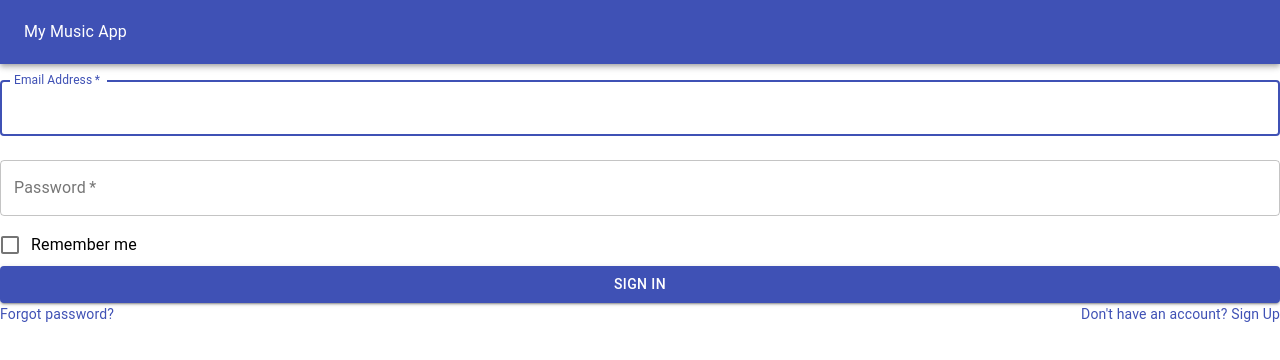
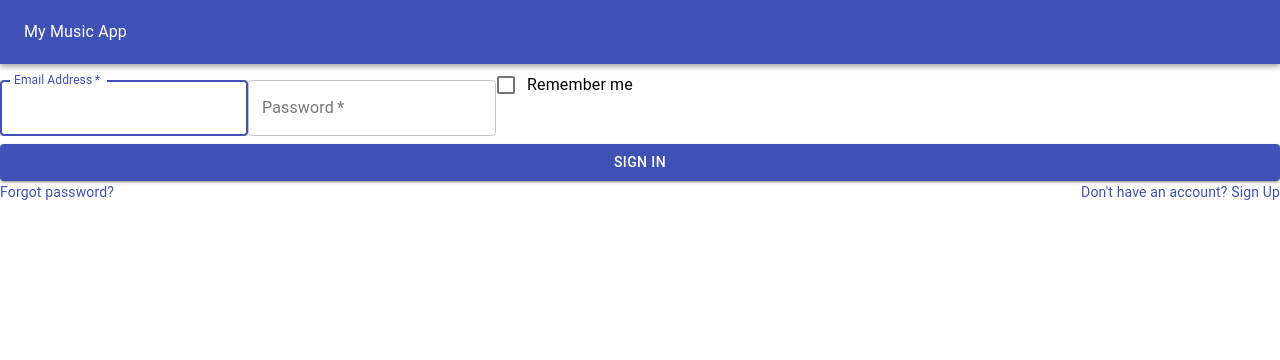
Before and after one commit to AndrewSimons3/MusicAppDashboard, a React (Create React App) app: page / in a window 1280 px wide. Shown: the top 360 px of the page. Built offline with nearby package versions, Linux system fonts and the light colour scheme.

Commit message:
updated login component

```diff
--- a/src/components/NavBar.js
+++ b/src/components/NavBar.js
@@ -19,4 +19,4 @@
   )
 }
 
-export default NavBar
+export default NavBar;
--- /dev/null
+++ b/src/styles.css
@@ -0,0 +1,4 @@
+
+form {
+  width: '100%',
+}
```
Also changed, not shown: src/components/Login.js (+2 -11 lines).
